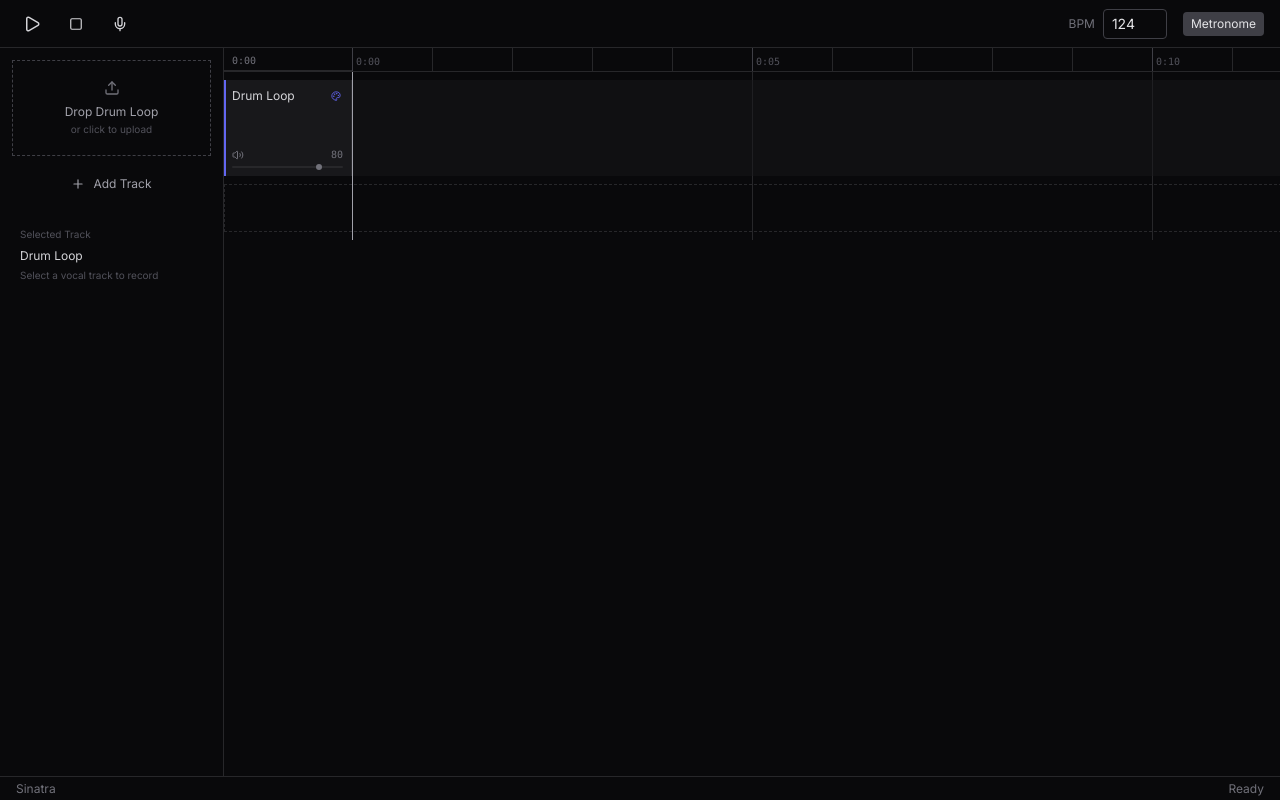
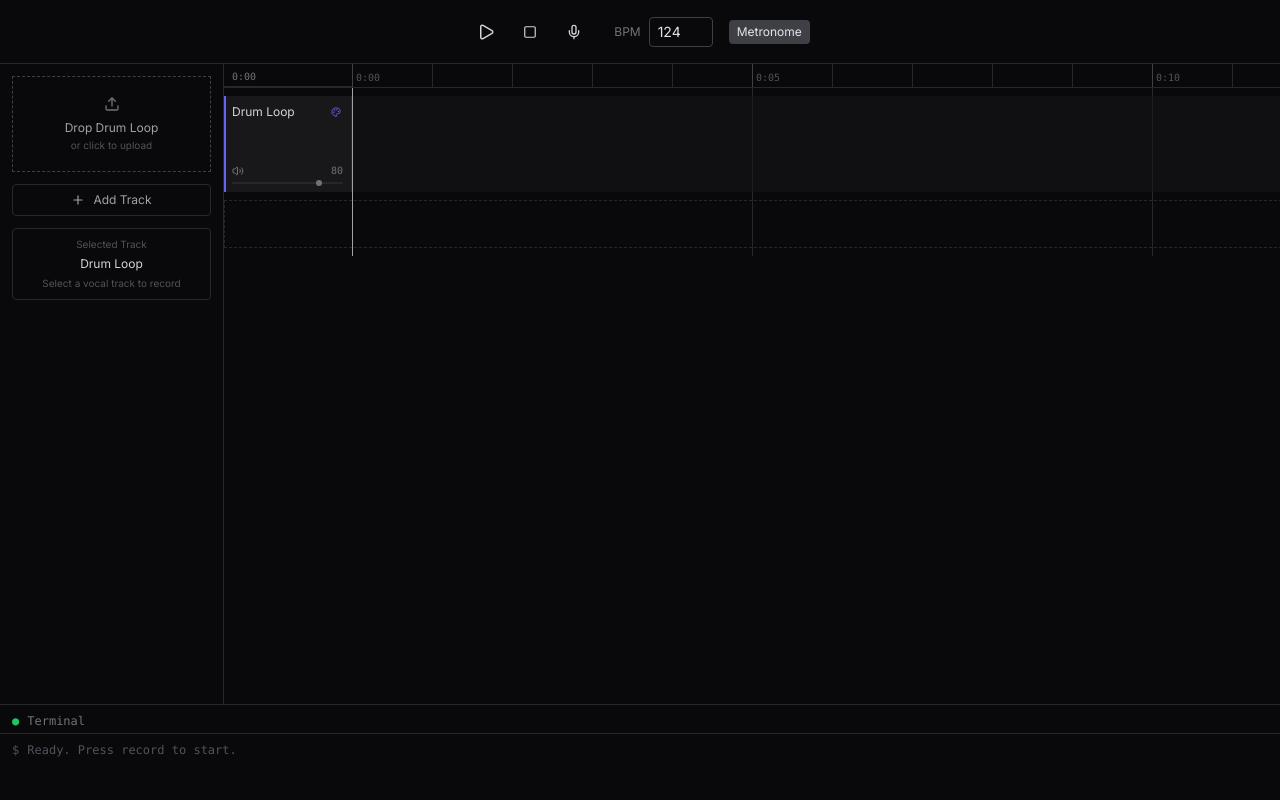
Before and after one commit to e-yang6/sinatra, a React (Vite) app in the folder sinatra/: page / in a window 1280 px wide. Built offline with nearby package versions, Linux system fonts and the light colour scheme.

Commit message:
ui changes

```diff
--- a/sinatra/App.tsx
+++ b/sinatra/App.tsx
@@ -2,6 +2,7 @@ import React, { useState, useRef, useCallback, useEffect } from 'react';
 import { Header } from './components/Header';
 import { SidebarLeft } from './components/SidebarLeft';
 import { Timeline } from './components/Timeline';
+import { Terminal } from './components/Terminal';
 import { InstrumentType, TrackData, Note } from './types';
 import { uploadDrum, uploadVocal, renderMidi } from './api';
 
@@ -71,6 +72,14 @@ const App: React.FC = () => {
   const [isProcessing, setIsProcessing] = useState(false);
   const [statusMessage, setStatusMessage] = useState('Ready');
   const [error, setError] = useState<string | null>(null);
+
+  // ---- Audio visualization state ----
+  const [audioLevels, setAudioLevels] = useState<number[]>([]);
+  const analyserRef = useRef<AnalyserNode | null>(null);
+  const animationFrameRef = useRef<number | null>(null);
+
+  // ---- Terminal state ----
+  const [terminalHeight, setTerminalHeight] = useState(96);
 
   // ---- Audio for playback ----
   const trackAudioMapRef = useRef<Map<string, HTMLAudioElement>>(new Map());
@@ -267,6 +276,12 @@ const App: React.FC = () => {
 
       const source = ctx.createMediaStreamSource(stream);
 
+      // Create analyser for real-time audio visualization
+      const analyser = ctx.createAnalyser();
+      analyser.fftSize = 256;
+      analyser.smoothingTimeConstant = 0.8;
+      analyserRef.current = analyser;
+
       const highpass = ctx.createBiquadFilter();
       highpass.type = 'highpass';
       highpass.frequency.value = 60;
@@ -293,10 +308,35 @@ const App: React.FC = () => {
         recordedChunksRef.current.push(gated);
       };
 
-      source.connect(highpass);
+      // Connect audio nodes: source -> analyser -> filters -> processor -> destination
+      source.connect(analyser);
+      analyser.connect(highpass);
       highpass.connect(lowpass);
       lowpass.connect(processor);
       processor.connect(ctx.destination);
+
+      // Start audio level visualization
+      const dataArray = new Uint8Array(analyser.frequencyBinCount);
+      const isRecordingRef = { current: true };
+      const updateLevels = () => {
+        if (!analyserRef.current || !isRecordingRef.current) {
+          animationFrameRef.current = null;
+          return;
+        }
+        analyserRef.current.getByteFrequencyData(dataArray);
+        // Convert to normalized levels (0-1) and take every 4th value for 40 bars
+        const levels: number[] = [];
+        for (let i = 0; i < 40; i++) {
+          const index = Math.floor((i / 40) * dataArray.length);
+          levels.push(dataArray[index] / 255);
+        }
+        setAudioLevels(levels);
+        animationFrameRef.current = requestAnimationFrame(updateLevels);
+      };
+      updateLevels();
+
+      // Store ref for cleanup
+      (recordingTargetRef.current as any).isRecordingRef = isRecordingRef;
 
       // Recording always starts from 0
       setPlayheadSec(0);
@@ -339,6 +379,17 @@ const App: React.FC = () => {
     stopTransport();
     stopDrumPlayback();
     stopMetronome();
+
+    // Stop audio visualization
+    if (animationFrameRef.current) {
+      cancelAnimationFrame(animationFrameRef.current);
+      animationFrameRef.current = null;
+    }
+    if ((recordingTargetRef.current as any)?.isRecordingRef) {
+      (recordingTargetRef.current as any).isRecordingRef.current = false;
+    }
+    analyserRef.current = null;
+    setAudioLevels([]);
 
     // Stop all other tracks
     trackAudioMapRef.current.forEach(el => {
@@ -698,18 +749,12 @@ const App: React.FC = () => {
         />
       </div>
 
-      <div className="h-6 border-t border-zinc-800 px-4 flex items-center justify-between text-xs text-zinc-500">
-        <div>Sinatra</div>
-        <div className={
-          error ? 'text-red-400' :
-          isRecording ? 'text-red-400' :
-          isProcessing ? 'text-yellow-400' :
-          statusMessage !== 'Ready' ? 'text-zinc-300' :
-          'text-zinc-500'
-        }>
-          {error || statusMessage}
-        </div>
-      </div>
+      <Terminal
+        isRecording={isRecording}
+        audioLevels={audioLevels}
+        height={terminalHeight}
+        onHeightChange={setTerminalHeight}
+      />
     </div>
   );
 };
--- a/sinatra/components/Header.tsx
+++ b/sinatra/components/Header.tsx
@@ -25,7 +25,8 @@ export const Header: React.FC<HeaderProps> = ({
   onMetronomeToggle,
 }) => {
   return (
-    <div className="h-12 border-b border-zinc-800 flex items-center justify-between px-4">
+    <div className="h-16 border-b border-zinc-800 flex items-center justify-center px-4">
+      <div className="flex items-center gap-6">
         <div className="flex items-center gap-3">
           <button
             onClick={onPlayToggle}
@@ -73,5 +74,6 @@ export const Header: React.FC<HeaderProps> = ({
           </button>
         </div>
       </div>
+    </div>
   );
 };
--- a/sinatra/components/SidebarLeft.tsx
+++ b/sinatra/components/SidebarLeft.tsx
@@ -71,13 +71,13 @@ export const SidebarLeft: React.FC<SidebarLeftProps> = ({
 
       <button
         onClick={onAddTrack}
-        className="h-8 text-xs text-zinc-400 hover:text-zinc-200 transition-colors flex items-center justify-center gap-2 shrink-0"
+        className="h-8 border border-zinc-800 rounded px-2 text-xs text-zinc-400 hover:text-zinc-200 transition-colors flex items-center justify-center gap-2 shrink-0"
       >
         <Plus size={14} />
         Add Track
       </button>
 
-      <div className="p-2 shrink-0">
+      <div className="border border-zinc-800 rounded p-2 shrink-0 flex flex-col items-center justify-center text-center min-h-[60px]">
         <label className="text-[10px] text-zinc-600">Selected Track</label>
         <p className="text-xs text-zinc-300 mt-1 truncate">{selectedTrackName}</p>
         {isDrumSelected && (
@@ -105,9 +105,9 @@ export const SidebarLeft: React.FC<SidebarLeftProps> = ({
           <button
             onClick={onRecordStart}
             disabled={isRecording}
-            className={`h-12 flex flex-col items-center justify-center gap-1 transition-colors ${
+            className={`h-12 border border-zinc-800 rounded flex flex-col items-center justify-center gap-1 transition-colors ${
               isRecording
-                ? 'text-red-400'
+                ? 'text-red-400 border-red-500/30'
                 : 'text-zinc-400 hover:text-zinc-200'
             }`}
           >
--- /dev/null
+++ b/sinatra/components/Terminal.tsx
@@ -0,0 +1,134 @@
+import React, { useEffect, useRef, useState, useCallback } from 'react';
+
+interface TerminalProps {
+  isRecording: boolean;
+  audioLevels: number[];
+  height?: number;
+  onHeightChange?: (height: number) => void;
+}
+
+export const Terminal: React.FC<TerminalProps> = ({ isRecording, audioLevels, height = 96, onHeightChange }) => {
+  const terminalRef = useRef<HTMLDivElement>(null);
+  const resizeRef = useRef<HTMLDivElement>(null);
+  const [isResizing, setIsResizing] = useState(false);
+  const [terminalHeight, setTerminalHeight] = useState(height);
+
+  // Auto-scroll to bottom when new data comes in
+  useEffect(() => {
+    if (terminalRef.current) {
+      terminalRef.current.scrollTop = terminalRef.current.scrollHeight;
+    }
+  }, [audioLevels]);
+
+  // Update local height when prop changes
+  useEffect(() => {
+    setTerminalHeight(height);
+  }, [height]);
+
+  const handleMouseDown = useCallback((e: React.MouseEvent) => {
+    e.preventDefault();
+    setIsResizing(true);
+  }, []);
+
+  useEffect(() => {
+    if (!isResizing) return;
+
+    const handleMouseMove = (e: MouseEvent) => {
+      const newHeight = window.innerHeight - e.clientY;
+      const minHeight = 60;
+      const maxHeight = window.innerHeight * 0.6; // Max 60% of screen
+      const clampedHeight = Math.max(minHeight, Math.min(maxHeight, newHeight));
+      setTerminalHeight(clampedHeight);
+      onHeightChange?.(clampedHeight);
+    };
+
+    const handleMouseUp = () => {
+      setIsResizing(false);
+    };
+
+    document.addEventListener('mousemove', handleMouseMove);
+    document.addEventListener('mouseup', handleMouseUp);
+
+    return () => {
+      document.removeEventListener('mousemove', handleMouseMove);
+      document.removeEventListener('mouseup', handleMouseUp);
+    };
+  }, [isResizing, onHeightChange]);
+
+  // Generate frequency bars visualization
+  const renderAudioBars = () => {
+    if (!isRecording || audioLevels.length === 0) {
+      return (
+        <div className="flex items-center gap-1 h-8">
+          {Array.from({ length: 40 }).map((_, i) => (
+            <div
+              key={i}
+              className="w-1 bg-zinc-800 rounded-full"
+              style={{ height: '2px' }}
+            />
+          ))}
+        </div>
+      );
+    }
+
+    return (
+      <div className="flex items-end gap-0.5 h-8">
+        {audioLevels.map((level, i) => {
+          const height = Math.max(2, level * 100);
+          const color = level > 0.7 ? 'bg-red-500' : level > 0.4 ? 'bg-yellow-500' : 'bg-green-500';
+          return (
+            <div
+              key={i}
+              className={`w-1 ${color} rounded-full transition-all duration-75`}
+              style={{ height: `${height}%`, minHeight: '2px' }}
+            />
+          );
+        })}
+      </div>
+    );
+  };
+
+  return (
+    <div
+      className="border-t border-zinc-800 bg-zinc-950 flex flex-col font-mono text-xs relative"
+      style={{ height: `${terminalHeight}px` }}
+    >
+      <div
+        ref={resizeRef}
+        onMouseDown={handleMouseDown}
+        className="absolute top-0 left-0 right-0 h-1 cursor-ns-resize z-10"
+        title="Drag to resize terminal"
+      />
+      <div className="px-3 py-1 border-b border-zinc-800 flex items-center gap-2 text-zinc-500 mt-1">
+        <span className="text-green-500">●</span>
+        <span>Terminal</span>
+        {isRecording && (
+          <span className="text-red-500 animate-pulse">● REC</span>
+        )}
+      </div>
+      <div
+        ref={terminalRef}
+        className="flex-1 overflow-y-auto px-3 py-2 text-zinc-400"
+      >
+        {isRecording ? (
+          <div className="space-y-2">
+            <div className="flex items-center gap-2">
+              <span className="text-green-500">$</span>
+              <span>Recording audio...</span>
+            </div>
+            <div className="flex items-center gap-2">
+              <span className="text-blue-500">→</span>
+              <span>Input level:</span>
+              {renderAudioBars()}
+            </div>
+          </div>
+        ) : (
+          <div className="flex items-center gap-2">
+            <span className="text-zinc-600">$</span>
+            <span className="text-zinc-600">Ready. Press record to start.</span>
+          </div>
+        )}
+      </div>
+    </div>
+  );
+};
```
Lines whose indentation alone changed are shown as unchanged.
